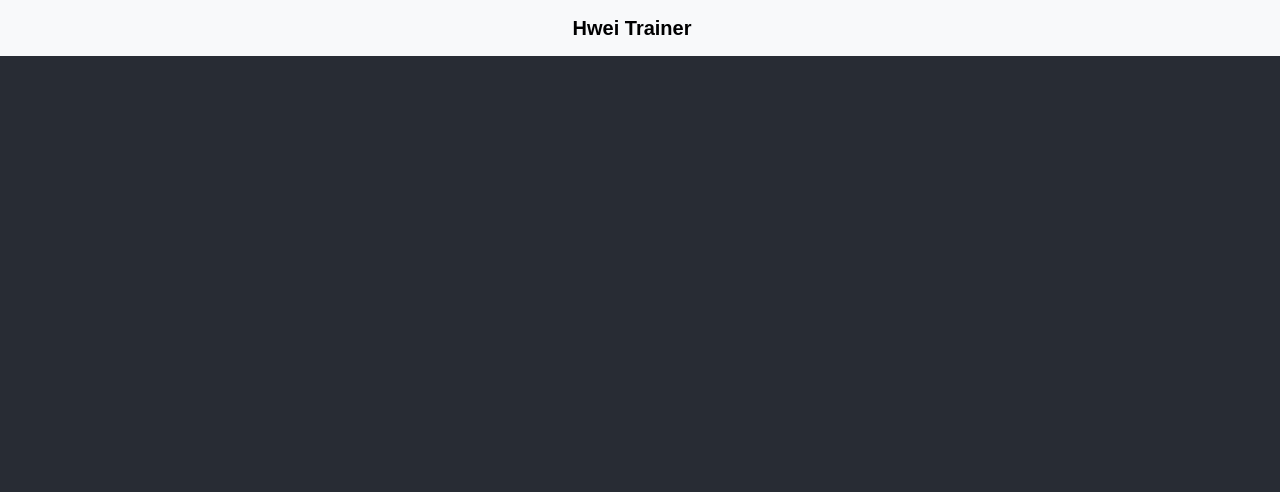
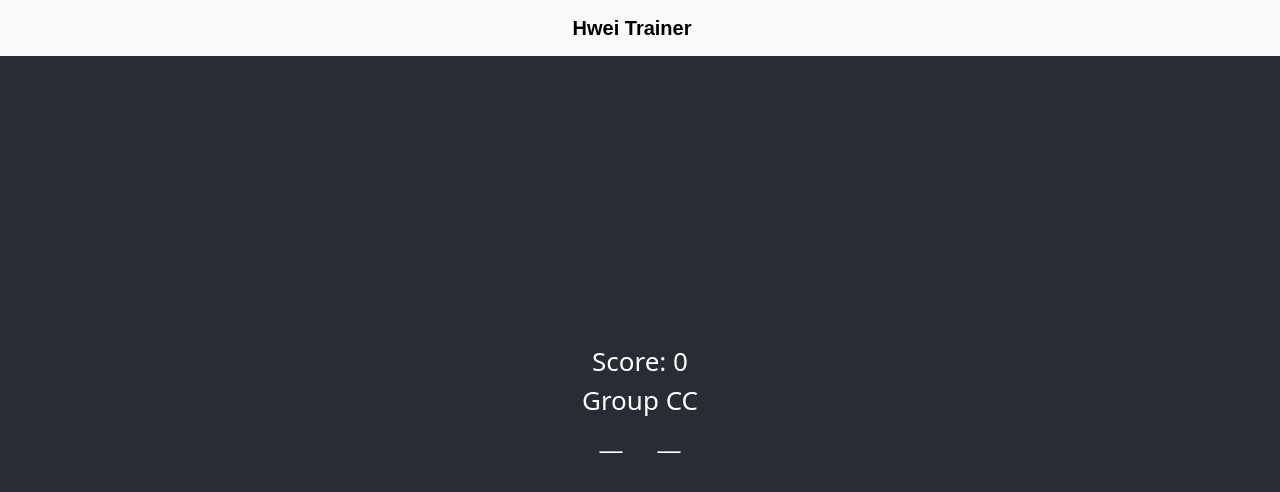
Before and after one commit to dcheung0720/Hwei-Trainer, a React (Create React App) app: page / in a window 1280 px wide. Both pictures are taken after a click on the button "Start". Shown: the top 492 px of the page. Built offline with nearby package versions, Linux system fonts and the light colour scheme.

Commit message:
added trainer game logic

```diff
--- /dev/null
+++ b/src/components/Trainer.css
@@ -0,0 +1,4 @@
+.row{
+    display:flex;
+    justify-content: center;
+}
--- a/src/components/Trainer.js
+++ b/src/components/Trainer.js
@@ -1,8 +1,126 @@
+import Container from 'react-bootstrap/Container';
+import Row from 'react-bootstrap/Row';
+import Col from 'react-bootstrap/Col';
+import { useState, useEffect } from 'react';
+import "./Trainer.css";
+
 const Trainer = () =>{
+    const prompts = {
+        "Karma Q": ["Q", "Q"],
+        "Velkoz E": ["Q", "E"],
+        "Xerath W" : ["Q", "W"],
+        "Wave Clear": ["Q", "E"],
+        "Run Fast": ["W", "Q"],
+        "Group Shield": ["W", "W"],
+        "Nami Enhance": ["W", "E"],
+        "One Enemy Chasing you": ["E", "Q"],
+        "Slow root": ["E", "W"],
+        "Group CC": ["E", "E"],
+    }
 
-    return(<div>
+    // current question
+    const [curr_q, setCurr_q] = useState(null);
 
-    </div>)
+    // answer to the current question
+    const [curr_ans, setCurr_ans] = useState(null);
+
+    //user input array
+    const [userInputs, setUserInputs] = useState(["__", "__"])
+
+    //index for comparison
+    const [cursor, setCursor] = useState(0);
+
+    //score for current game
+    const [score, setScore] = useState(0);
+
+    // correct feeback
+    const [feedBackVis, setFeedBackVis] = useState(null);
+
+    const randomizeIndex = () =>{
+        const all_prompts = Object.keys(prompts);
+        return Math.floor(Math.random() * all_prompts.length);
+    }
+
+    useEffect(()=>{
+        const all_prompts = Object.keys(prompts);
+        const index = randomizeIndex();
+
+        // set prompt and answer key
+        const prompt = all_prompts[index]
+        setCurr_q(prompt)
+        setCurr_ans(prompts[prompt])
+
+    }, [])
+
+    useEffect(()=>{
+        //add event listeners to keydowns
+        const handleKeyDown = (e) =>{
+            console.log("Keypressed is ", e.key)
+
+            // increment cursor if correct key
+            if(curr_ans[cursor].toLowerCase() === e.key.toLowerCase()){
+                // change input appearence for feedback
+                setUserInputs((prevUserInputs) => {
+                    const newArray = [...prevUserInputs];
+                    newArray[cursor] = e.key.toUpperCase();
+                    return newArray;
+                });
+
+                //correct answer increment point
+                if(cursor == 1){
+                    setScore(prev => prev + 1)
+
+                    // show feedback
+                    setFeedBackVis(true);
+                    setTimeout(() =>{
+                        //reset inputs and feedback
+                        setUserInputs(["__", "__"])
+                        setFeedBackVis(null);
+
+                        // set new question and ans
+                        const all_prompts = Object.keys(prompts);
+                        const index = randomizeIndex();
+                        const prompt = all_prompts[index];
+                        setCurr_q(prompt);
+                        setCurr_ans(prompts[prompt]);
+                    }, 500)
+                }
+                setCursor((cursor + 1)%2)
+            }
+            else{
+                setCursor(0);
+                setUserInputs(["__", "__"]);
+
+                setFeedBackVis(false);
+            }
+        }
+
+        document.addEventListener("keydown", handleKeyDown);
+
+        return () =>{
+            document.removeEventListener("keydown", handleKeyDown)
+        }
+    }, [curr_q, cursor])
+
+    return(
+        <Container>
+            <Row>
+                Score: {score}
+            </Row>
+            <Row>
+                {curr_q}
+            </Row>
+            <Row>
+                <Col>
+                    {userInputs[0]}
+                </Col>
+                <Col>
+                    {userInputs[1]}
+                </Col>
+            </Row>
+            {feedBackVis !== null? feedBackVis? <Row> That's Correct!</Row> : <Row> That's Incorrect... Try Again</Row>: <></>}
+        </Container>
+      )
 
 };
 
```
